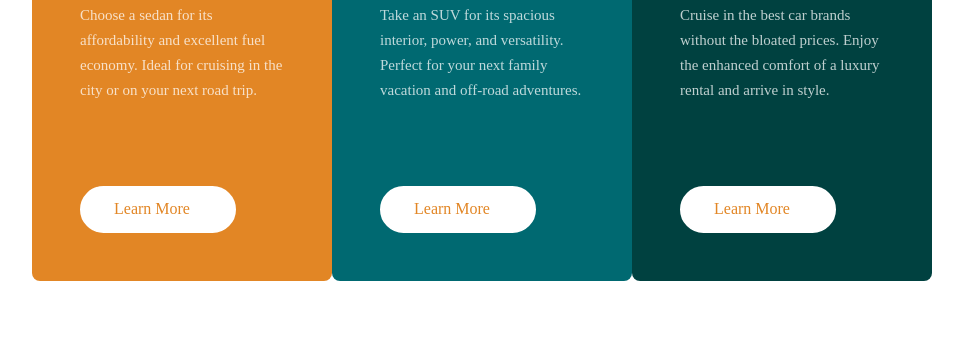
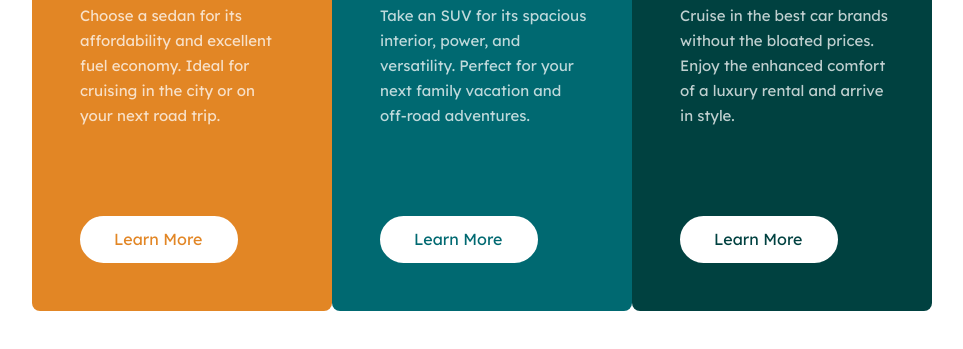
Before and after one commit to Mamadaminov-D/Sedans, a plain HTML site: page index.html in a window 1280 px wide. Shown: the part 247-596 px from the top of the page, without its empty margins (158-1121 px from the left). Drawn offline with Linux system fonts and the light colour scheme.

Commit message:
change buttons colors

```diff
--- a/css/style.css
+++ b/css/style.css
@@ -42,6 +42,7 @@
 }
 
 .card-p {
+    font-family: 'Lexend Deca', sans-serif;
     width: 210px;
     margin-top: 25px;
     font-family: "Lexend Deca";
@@ -56,14 +57,15 @@
 
 .btn {
     display: block;
-    margin-top: 83px;
+    margin-top: 88px;
     padding: 12px 32px 12px 32px;
     border: 2px solid #fff;
     border-radius: 35px;
     color: #E28625;
     background-color: #fff;
-    width: 88px;
+    width: 90px;
     transition: all 0.5s ease;
+    font-family: 'Lexend Deca', sans-serif;
 }
 
 .btn:hover {
@@ -76,34 +78,34 @@
 
 .blue {
     color: #006971;
-
-
-}
-
-.blue {
     background-color: #006971;
     width: 300px;
 
 }
+.blue1 {
+    color: #006971;
+}
 
-.blue:hover {
+
+
+.blue1:hover {
     background-color: #006971;
     color: white;
 }
 
-.dark {
-    color: #004140;
 
+
+.dark1:hover {
+    background-color: #004140;
+    color: white;
 }
 
-.dark:hover {
-    background-color: #004140;
-    color: white;
-
+.dark1{
+    color: #004140;
 }
 
 .dark {
     background-color: #004140;
     width: 300px;
-
+    color: #004140;
 }
--- a/index.html
+++ b/index.html
@@ -11,6 +11,9 @@
   <link rel="preconnect" href="https://fonts.gstatic.com" crossorigin>
   <link href="https://fonts.googleapis.com/css2?family=Big+Shoulders+Display:wght@700&display=swap" rel="stylesheet">
   <link rel="stylesheet" href="css/style.css">
+  <link rel="preconnect" href="https://fonts.googleapis.com">
+  <link rel="preconnect" href="https://fonts.gstatic.com" crossorigin>
+  <link href="https://fonts.googleapis.com/css2?family=Lexend+Deca&display=swap" rel="stylesheet">
 </head>
 
 <body>
@@ -32,7 +35,7 @@
         <p class="card-p">Take an SUV for its spacious interior, power, and versatility. Perfect for your next family
           vacation and off-road adventures.</p>
 
-        <a href="#" class="btn"> Learn More</a>
+        <a href="#" class="btn blue1"> Learn More</a>
 
       </div>
 
@@ -42,7 +45,7 @@
         <p class="card-p">Cruise in the best car brands without the bloated prices. Enjoy the enhanced comfort of a
           luxury rental and arrive in style. </p>
 
-        <a href="#" class="btn"> Learn More</a>
+        <a href="#" class="btn dark1"> Learn More</a>
 
       </div>
 
```
